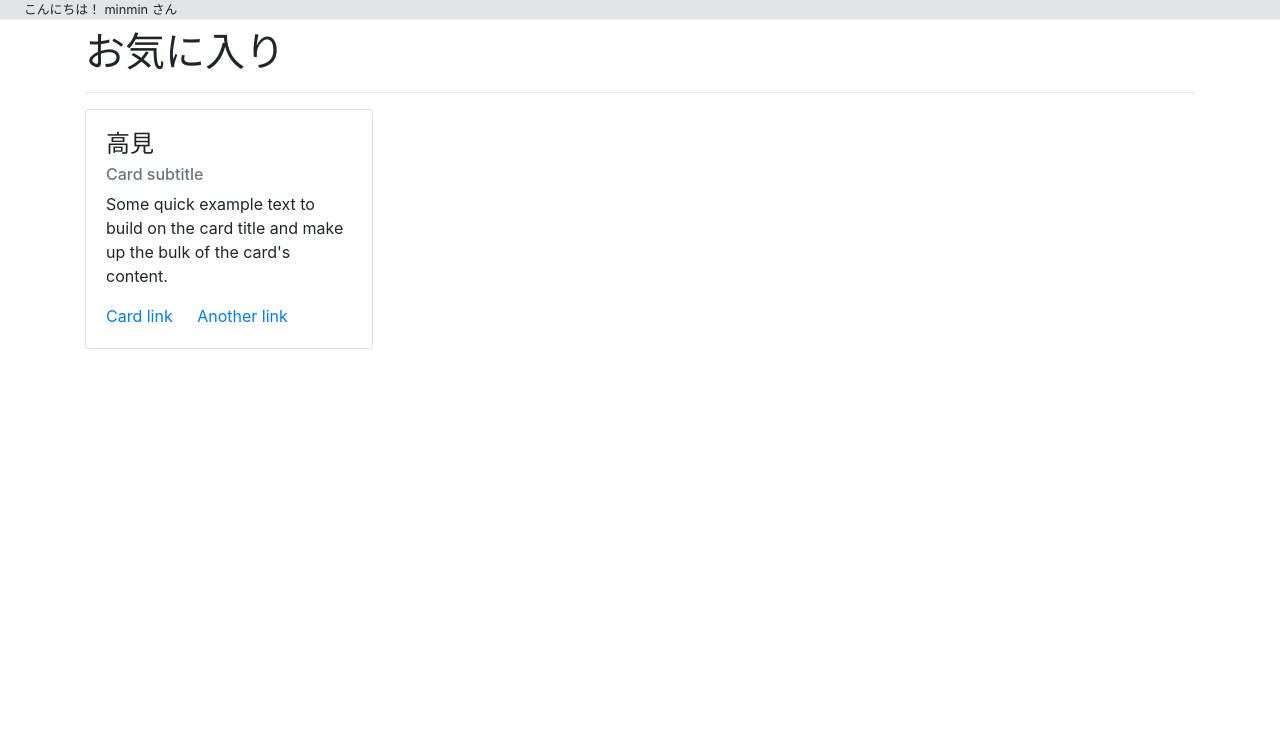
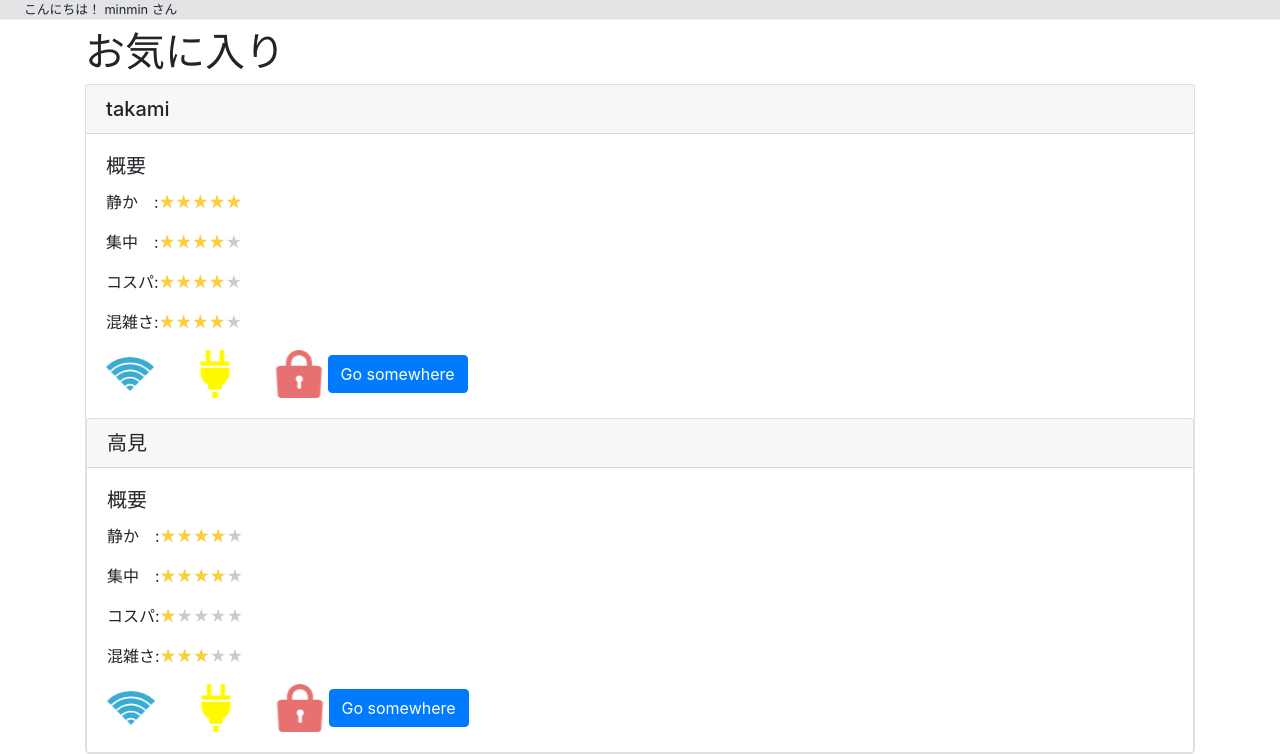
Before and after one commit to piyorin-hub/cocomana, a Django app: page /mypage/ in a window 1280 px wide. Shown: the part 56-810 px from the top of the page. Before the commit the page ends 405 px from the top, so only its background shows below. Run offline with Django 3.2, Linux system fonts and the light colour scheme; a user stored in the database is signed in; data comes from the database, SQL or seed files in the repository; both versions use the stored data as it was after the commit; some libraries are stand-ins or nearby versions.

Commit message:
お気に入り完成

```diff
--- a/src/mypage/templates/mypage/mypage.html
+++ b/src/mypage/templates/mypage/mypage.html
@@ -1,13 +1,64 @@
 {% extends 'layout.html' %}
+{% load static %}
+{% block content %}
+<link rel="stylesheet" href="{% static 'search/styles.css' %}">
+<!-- コンテンツ -->
 
-<!-- コンテンツ -->
-{% block content %}
 <div class="container">
-    <h1 class="mt-2">お気に入り{{ test.place_name }}</h1>
-    <hr>
+    <h1 class="mt-2">お気に入り</h1>
 
-    {% for space in favorite_places %}
-    <div class="card" style="width: 18rem;">
+
+    {% for place in places %}
+        {% for eval in evals %}
+            {% if place == eval.place_id %}
+            <div class="card">
+                <h5 class="card-header">{{ place.place_name }}</h5>
+                <div class="card-body">
+
+                  <h5 class="card-title">概要</h5>
+
+                  <div>
+                    <p>静か　:<span class="star5_rating" data-rate="{{ eval.concentrations }}"></span></p>
+                    <p>集中　:<span class="star5_rating" data-rate="{{ eval.silence }}"></span></p>
+                    <p>コスパ:<span class="star5_rating" data-rate="{{ eval.cost_pafo }}"></span></p>
+                    <p>混雑さ:<span class="star5_rating" data-rate="{{ eval.conges }}"></span></p>
+
+                  </div>
+                  {% if place.wifi %}
+                        <img src="{% static 'search/wifi.png' %}">
+                    {% else %}
+
+                    {% endif %}
+                    {% if place.charge %}
+                    　　<img src="{% static 'search/plug.png' %}">
+                    {% else %}
+
+                    {% endif %}
+                    {% if place.personal_space %}
+                    　　<img src="{% static 'search/key.png' %}">
+                    {% else %}
+
+                    {% endif %}
+
+                  <a href="{% url 'space:index' placeid=place.place_id %}" class="btn btn-primary">Go somewhere</a>
+            </div>
+              {% endif %}
+            {% endfor %}
+        {% endfor %}
+
+        </div>
+
+        {% endblock %}
+
+
+
+
+
+
+
+
+
+            <!-- <div class="card" style="width: 18rem;">
         <div class="card-body">
             <h4 class="card-title">{{ space.place_name }}</h4>
             <h6 class="card-subtitle mb-2 text-muted">Card subtitle</h6>
@@ -17,8 +68,6 @@
             <a href="{% url 'space/ '}" class="card-link">Another link</a>
         </div>
     </div>
-    {% endfor %}
 
 
 </div>
-{% endblock %}
--- a/src/mypage/views.py
+++ b/src/mypage/views.py
@@ -1,5 +1,5 @@
 from django.shortcuts import render, redirect
-from users.models import Places, Favo
+from users.models import Places, Favo, Evals
 from django.http import HttpResponse, HttpResponseRedirect
 from django.views import generic
 from django.contrib.auth.models import User
@@ -9,20 +9,32 @@ from django.contrib.auth.models import User
 #     template_name = 'mypage/mypage.html'
 
 def MypageView(request):
-
+    evals = Evals.objects.all()
     user = request.user
     # favo_table = Favo.objects.filter(favo_usr_id=user).all()
-    place_id_list = Favo.objects.filter(favo_usr_id=user).values_list('favo_place_id', flat=True)
-    print("id_list={}".format(place_id_list))
-    favorite_places = []
-    for place_id in place_id_list:
-        favorite_places = Places.objects.filter(place_id=place_id)
+    place_id_list = Favo.objects.values("favo_place_id").filter(favo_usr_id=user)
+    print(place_id_list)
+    places =[]
+    for favo_place in place_id_list.values():
+        places.append(Places.objects.get(pk=favo_place['favo_place_id_id']))
+    print(places)
+    return render(request, "mypage/mypage.html", {
+        'places': places, 'evals': evals,
+    })
+
+
+
+
+
+
+    # print("id_list={}".format(place_id_list))
+    # favorite_places = []
+    # for place_id in place_id_list:
+    #     favorite_places = Places.objects.filter(place_id=place_id)
         # favorite_places.append(Places.objects.filter(place_id=place_id))
 
-    print(favorite_places)
-    return render(request, "mypage/mypage.html", {
-        'favorite_places':favorite_places
-    })
+    # print(favorite_places)
+
 
     # return render(request, 'mypage/mypage.html', {
     #     'test': test
```
Also changed, not shown: src/db.sqlite3.
